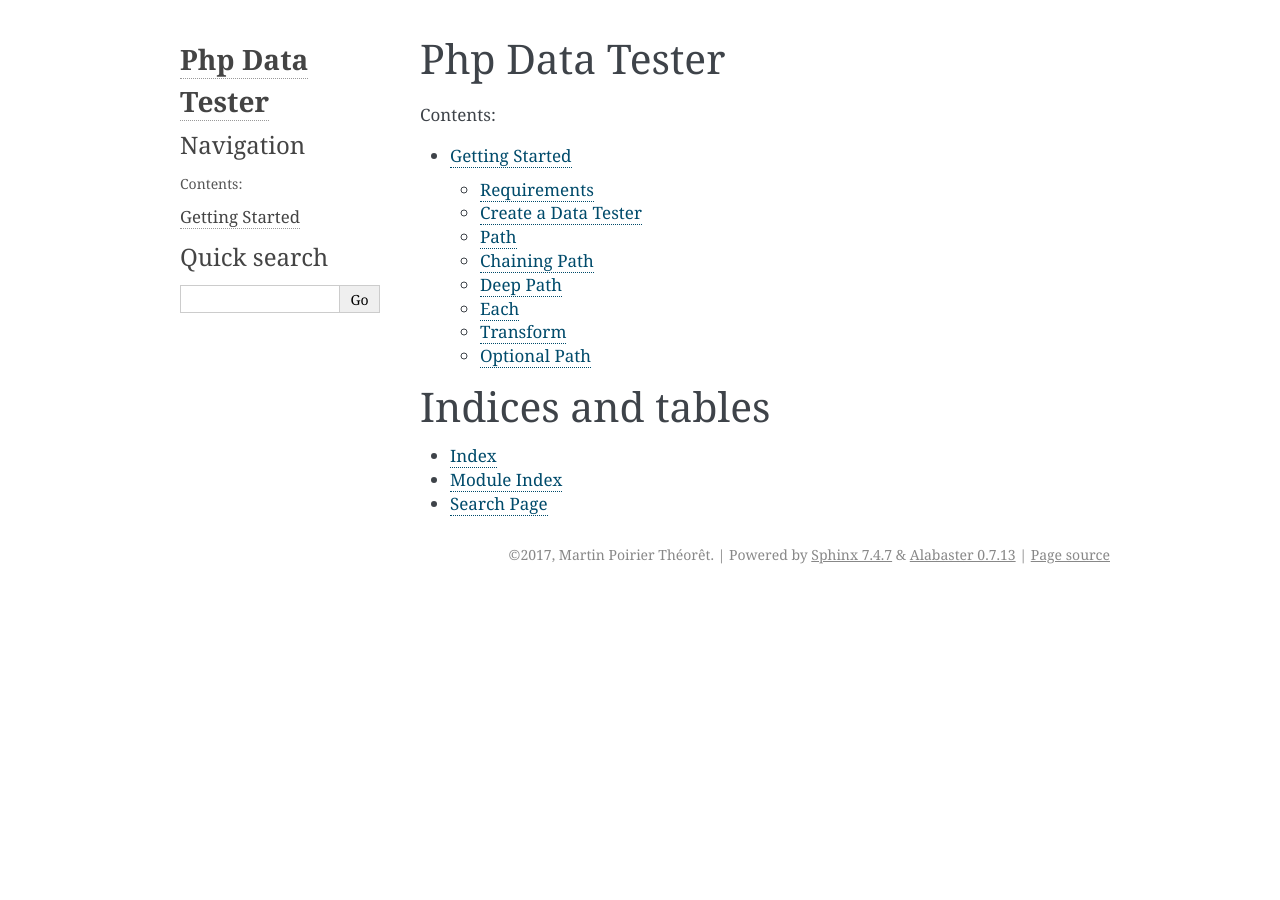
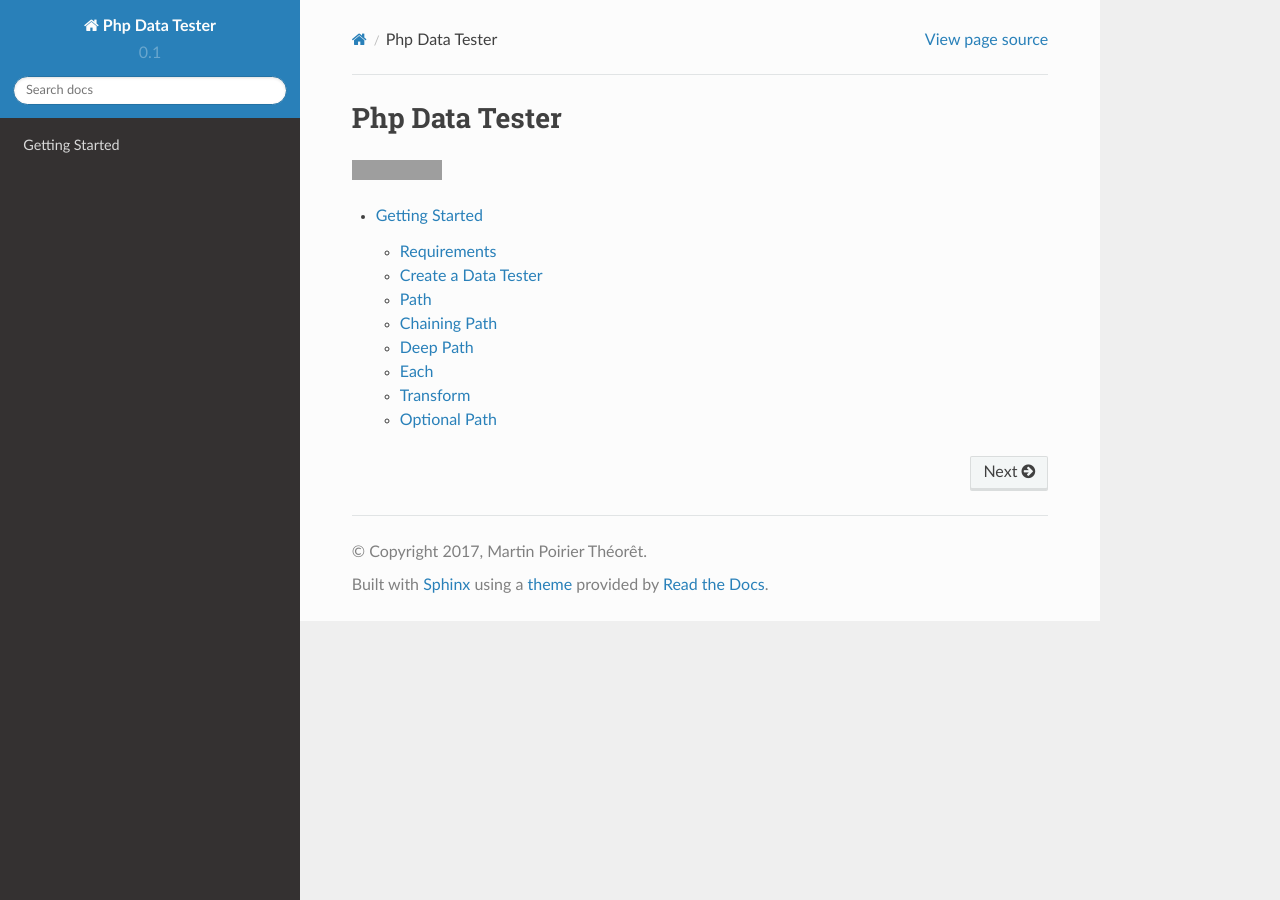
Before and after one commit to mpoiriert/data-tester, a Sphinx documentation site: the page built from docs/index.rst, in a window 1280 px wide. Built offline with Sphinx 7.4.7 and the Read the Docs theme 2.0.0, drawn with Linux system fonts in a browser that asks for light colours; grey boxes are pictures that could not be loaded.

Commit message:
change doc structure

```diff
--- a/docs/conf.py
+++ b/docs/conf.py
@@ -83,7 +83,7 @@ todo_include_todos = False
 # The theme to use for HTML and HTML Help pages.  See the documentation for
 # a list of builtin themes.
 #
-#html_theme = 'default'
+html_theme = "sphinx_rtd_theme"
 
 # Theme options are theme-specific and customize the look and feel of a theme
 # further.  For a list of options available for each theme, see the
--- a/docs/index.rst
+++ b/docs/index.rst
@@ -1,19 +1,9 @@
 Php Data Tester
 ===============
 
-
+.. image:: https://travis-ci.org/mpoiriert/php-data-tester.svg?branch=master
 
 .. toctree::
    :maxdepth: 2
-   :caption: Contents:
 
    getting_started
-
-
-
-Indices and tables
-==================
-
-* :ref:`genindex`
-* :ref:`modindex`
-* :ref:`search`
```
Also changed, not shown: docs/getting_started.rst (+32 -23 lines).
